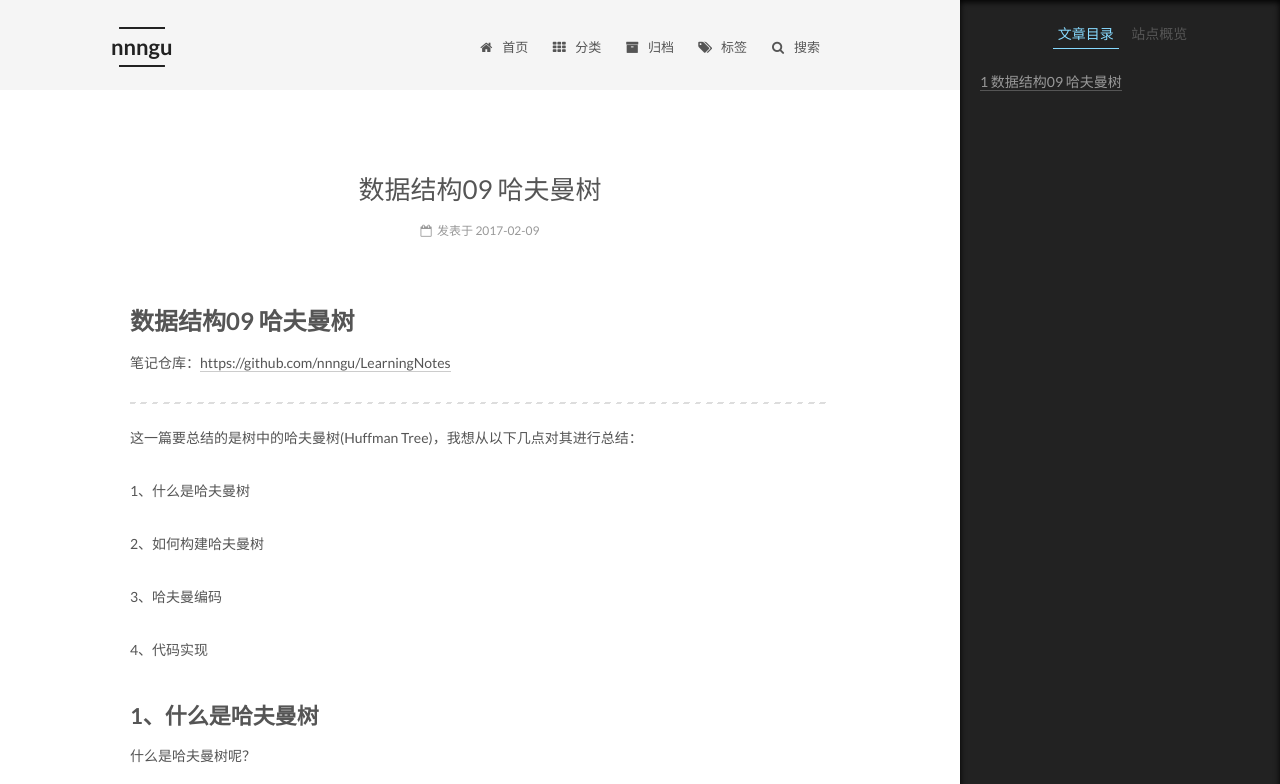
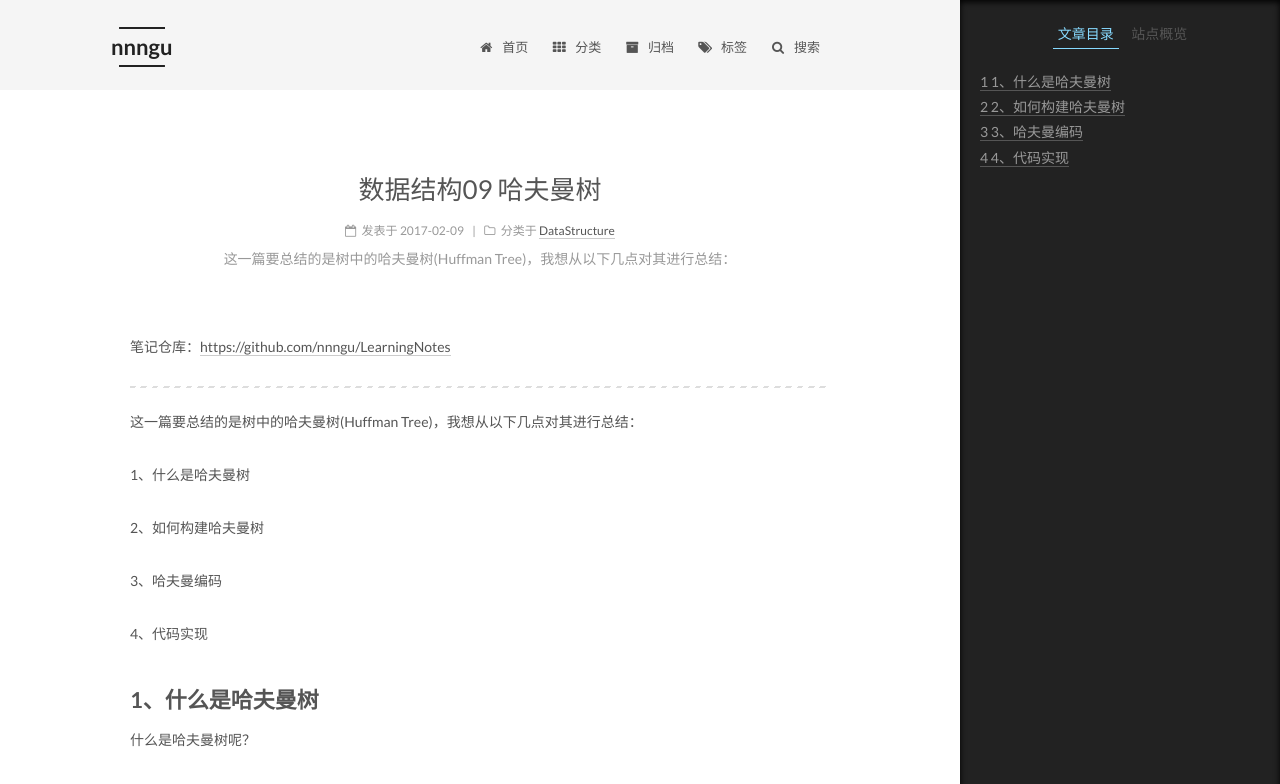
Before and after one commit to nnngu/LearningNotes, a Jekyll site: the page built from _posts/2017-02-09-数据结构09 哈夫曼树.md, in a window 1280 px wide and 1400 px high. Shown: the top 784 px of the window. Built offline with Jekyll 4.4.1, drawn with Linux system fonts in a browser that asks for light colours.

Commit message:
修改文件: _posts/2017-02-09-数据结构09 哈夫曼树.md

```diff
--- a/_posts/2017-02-09-数据结构09 哈夫曼树.md
+++ b/_posts/2017-02-09-数据结构09 哈夫曼树.md
@@ -1,4 +1,7 @@
-# 数据结构09 哈夫曼树
+---
+categories: DataStructure
+description: 这一篇要总结的是树中的哈夫曼树(Huffman Tree)，我想从以下几点对其进行总结：
+---
 
 笔记仓库：[https://github.com/nnngu/LearningNotes](https://github.com/nnngu/LearningNotes)
 
```
